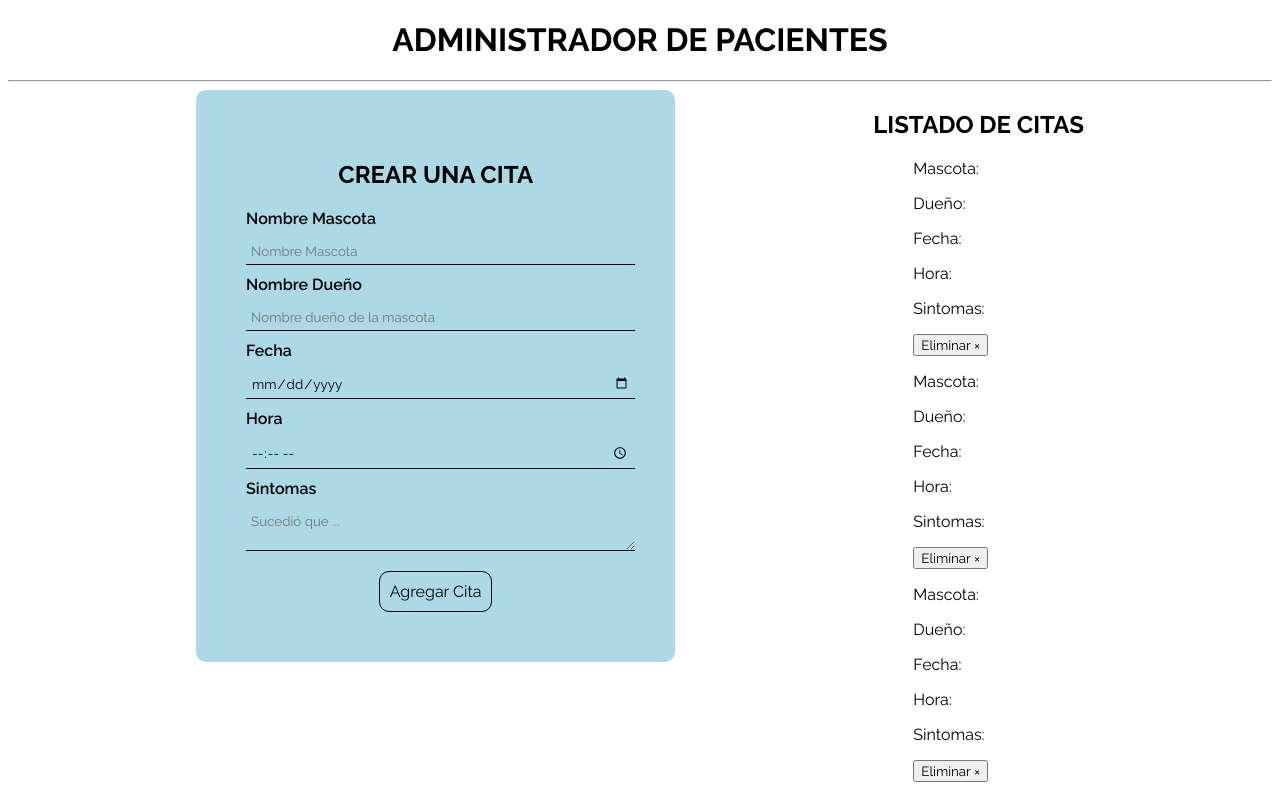
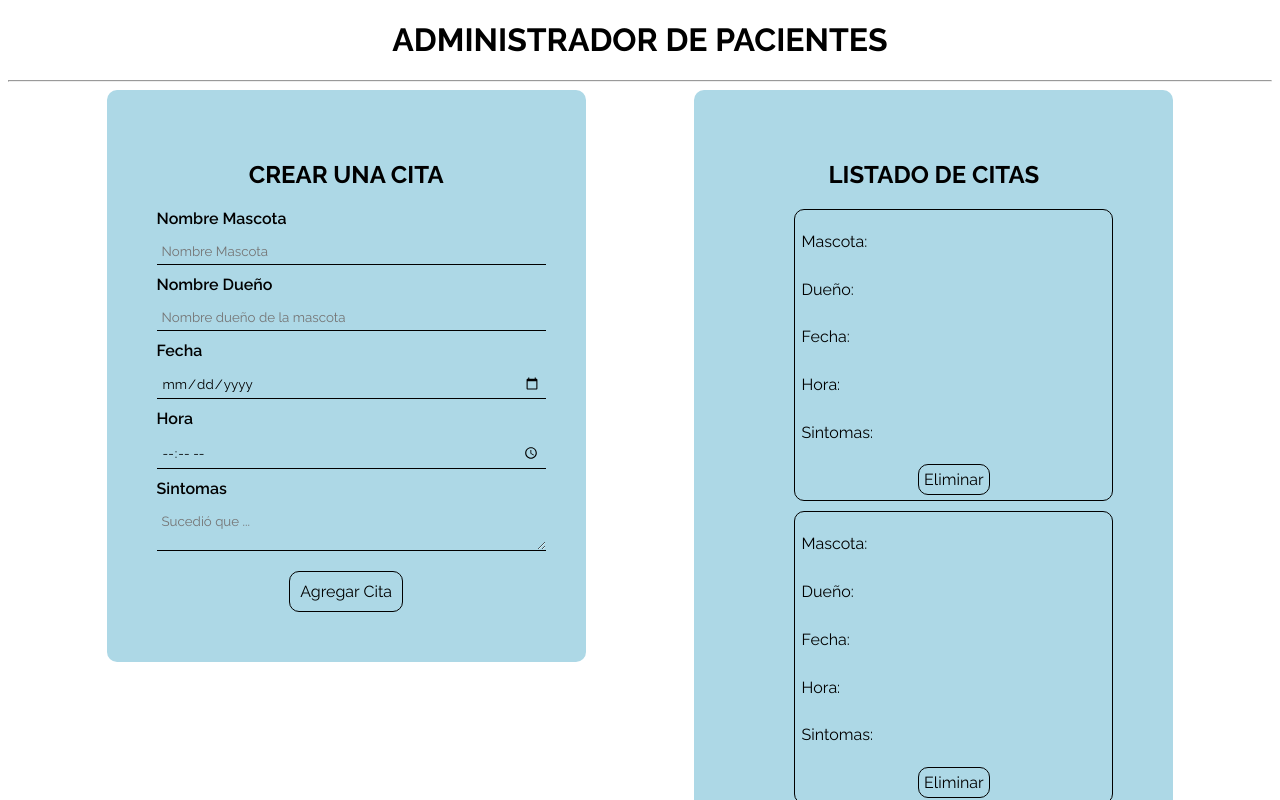
Before and after one commit to Agusbere/TP-React_Berenstein_Stolar, a React (Vite) app: page / in a window 1280 px wide. Shown: the top 800 px of the page. Built offline with nearby package versions, Linux system fonts and the light colour scheme.

Commit message:
finished citas

```diff
--- a/src/components/Cita.jsx
+++ b/src/components/Cita.jsx
@@ -1,6 +1,6 @@
 export default function Cita() {
   return (
-    <div>
+    <div className="cita">
       <p>
         Mascota: <span></span>
       </p>
@@ -16,7 +16,7 @@ export default function Cita() {
       <p>
         Sintomas: <span></span>
       </p>
-      <button>Eliminar ×</button>
+      <button>Eliminar</button>
     </div>
   );
 }
--- a/src/components/Listado.jsx
+++ b/src/components/Listado.jsx
@@ -1,6 +1,6 @@
 export default function Listado({ children }) {
   return (
-    <div>
+    <div className="listado">
       <h2>Listado de citas</h2>
       <ul>{children}</ul>
     </div>
--- a/src/styles/styles.css
+++ b/src/styles/styles.css
@@ -21,14 +21,16 @@ h2 {
   flex-direction: column;
 }
 
-.form {
+.form,
+.listado {
   padding: 50px;
   background-color: lightblue;
   border-radius: 10px;
   width: 30%;
 }
 
-.form input, .form textarea {
+.form input,
+.form textarea {
   border: none;
   outline: none;
   background-color: transparent;
@@ -43,7 +45,7 @@ h2 {
   font-weight: 600;
 }
 
-.form button{
+.form button {
   all: unset;
   border: 1px solid black;
   border-radius: 10px;
@@ -53,6 +55,31 @@ h2 {
   margin-top: 10px;
 }
 
-.form button:hover{
+.form button:hover {
   background-color: darkgray;
 }
+
+.cita {
+  border: 1px solid black;
+  border-radius: 10px;
+  margin: 10px;
+}
+.cita p {
+  padding: 2%;
+}
+
+.cita button {
+  all: unset;
+  border: 1px solid black;
+  border-radius: 10px;
+  padding: 5px;
+  cursor: pointer;
+  margin: 5px;
+  display: block;
+  margin-left: auto;
+  margin-right: auto;
+}
+
+.cita button:hover {
+  background-color: #c84141;
+}
```
Lines whose indentation alone changed are shown as unchanged.
